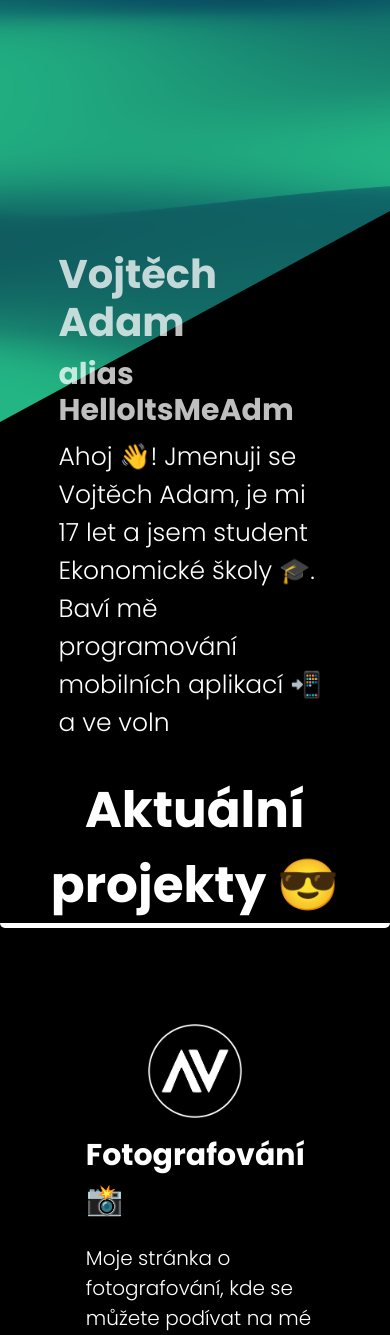
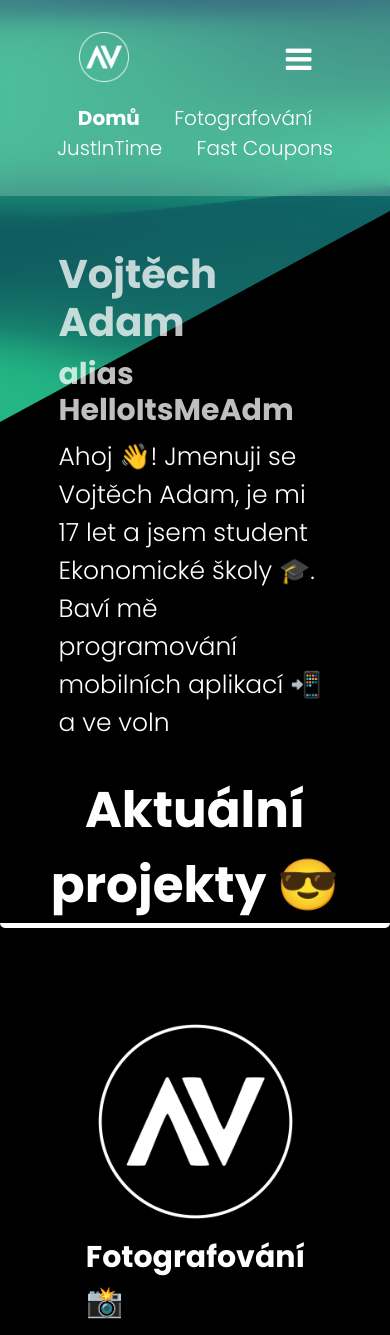
Before and after one commit to HelloItsMeAdm/vojtech-adam.cz, a PHP site: page / in a window 390 px wide. Shown: the top 1335 px of the page. Run offline with PHP 8.4, Linux system fonts and the light colour scheme.

Commit message:
- Header scroll fixed on mobile - Fixed some small images - Fixed some mobile responsibility

```diff
--- a/css/style.css
+++ b/css/style.css
@@ -93,6 +93,7 @@ header li a {
     text-decoration: none;
     padding: 5px 15px;
     transition: 0.5s;
+    white-space: nowrap;
 }
 header li a:hover {
     color: var(--color-primary);
@@ -239,7 +240,7 @@ header .mobile {
     margin-bottom: 10vh;
 }
 .cards .content-image {
-    width: 20%;
+    width: 20vh;
     height: 100%;
 }
 .content-text h3 {
@@ -484,7 +485,7 @@ header .mobile {
     }
     .cards .content-image {
         margin-bottom: 5%;
-        width: 30%;
+        width: 50vw;
     }
     .project-hero {
         margin: 200px 10% 5% 10%;
@@ -500,6 +501,7 @@ header .mobile {
     }
     header .header-items #links {
         display: none;
+        margin: 0 10px;
     }
     header .header-items .mobile {
         width: 100%;
@@ -512,8 +514,11 @@ header .mobile {
         align-items: center;
         margin-bottom: 5%;
     }
+    .project-hero-title img {
+        margin: 0;
+    }
 }
-@media screen and (max-width: 768px) {
+@media screen and (max-width: 900px) {
     .hero .hero-text h1 {
         font-size: 40px;
     }
@@ -523,8 +528,6 @@ header .mobile {
     .project-hero-title h1 {
         font-size: 50px;
     }
-}
-@media screen and (max-width: 562px) {
     header .header-items {
         padding: 3vh 0;
     }
@@ -539,6 +542,9 @@ header .mobile {
     }
     .project-hero {
         margin: 250px 10% 5% 10%;
+    }
+    .project-hero-title img {
+        margin: 0 0 3vh 0;
     }
 }
 @media screen and (max-width: 280px) {
--- a/js/main.js
+++ b/js/main.js
@@ -15,7 +15,8 @@ function scroll() {
     if (prevScrollpos > currentScrollPos) {
         document.getElementById("header").style.height = "80px";
         document.getElementById("header").style.opacity = "1";
-    } else {
+    }
+    if (prevScrollpos < currentScrollPos - 5) {
         document.getElementById("header").style.height = "0px";
         document.getElementById("header").style.opacity = "0";
     }
--- a/todo.txt
+++ b/todo.txt
@@ -1,4 +1,2 @@
 toggle typing and animations buttons
-google play image is small on mobile - fix dimensions
 new error page
-navbar scroll on phone
```
